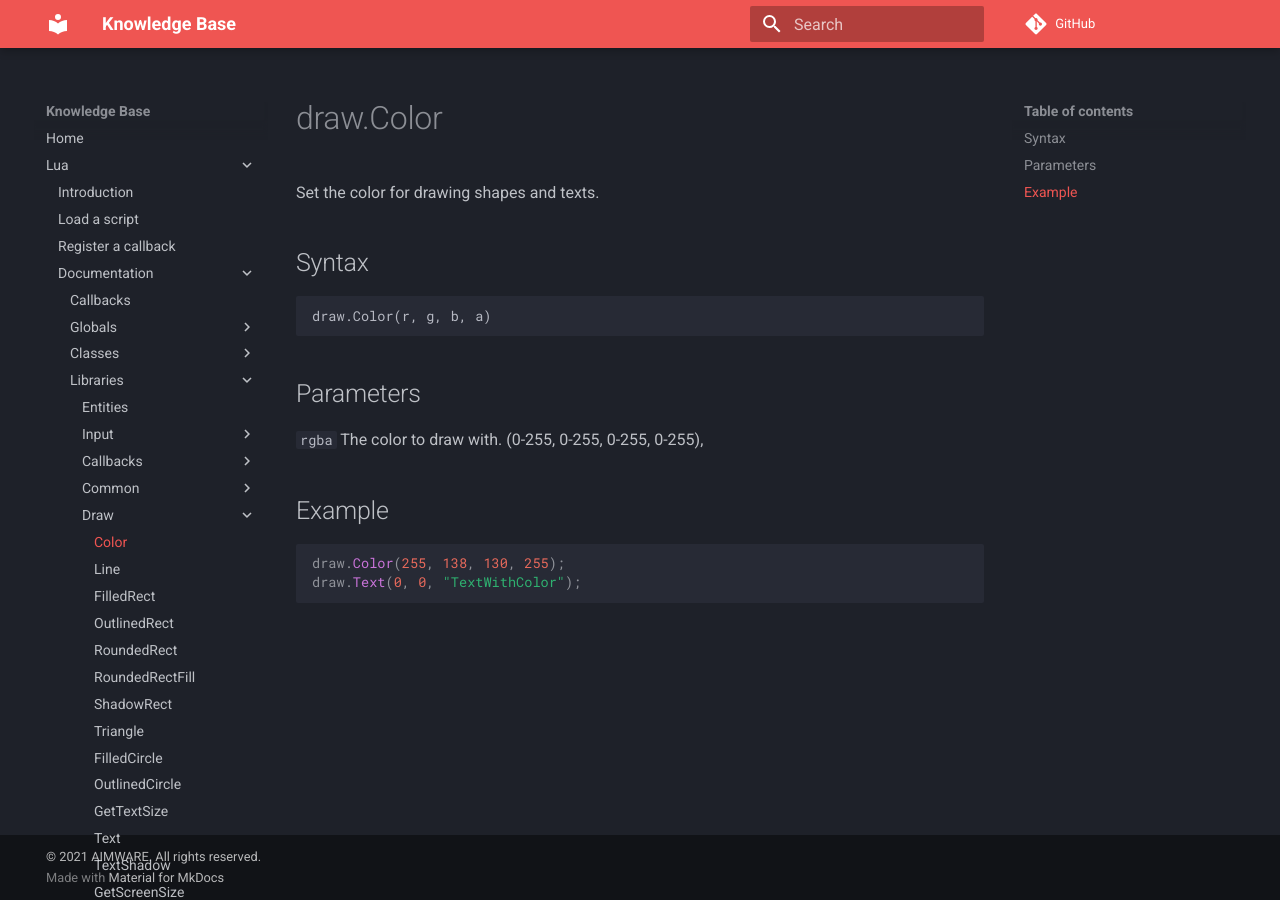
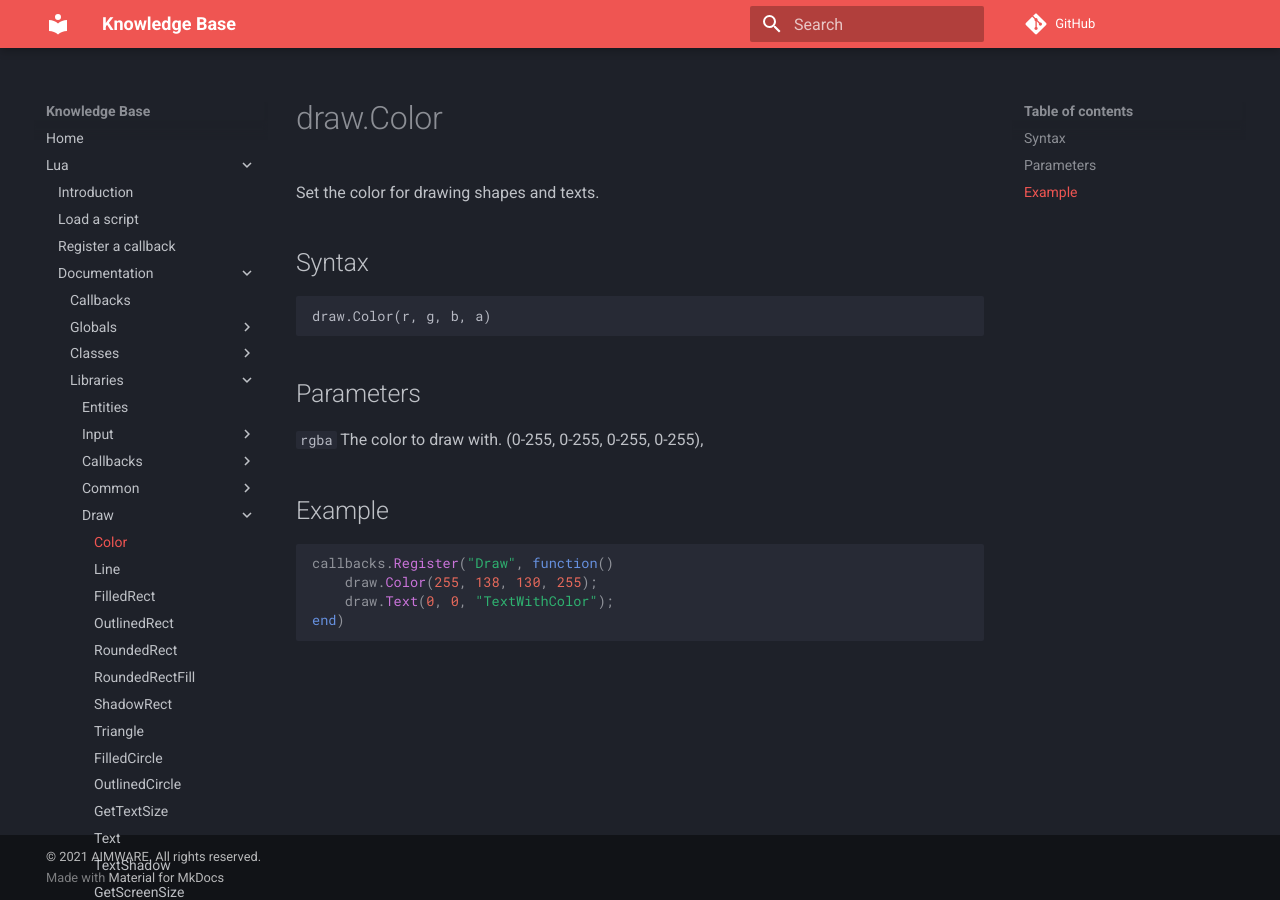
Before and after one commit to Ninaligo/aimware-web-kb, an MkDocs documentation site: the page built from private/lua/docs/library/draw/color.md, in a window 1280 px wide. Built offline with MkDocs 1.6.1 and Material for MkDocs 9.7.7, drawn with Linux system fonts in a browser that asks for light colours; comment, search, counter and statistics services are not loaded.

Commit message:
Update color.md

````diff
--- a/private/lua/docs/library/draw/color.md
+++ b/private/lua/docs/library/draw/color.md
@@ -11,6 +11,8 @@ draw.Color(r, g, b, a)
 
 ## Example
 ```lua
-draw.Color(255, 138, 130, 255);
-draw.Text(0, 0, "TextWithColor");
+callbacks.Register("Draw", function()
+	draw.Color(255, 138, 130, 255);
+	draw.Text(0, 0, "TextWithColor");
+end)
 ```
````
